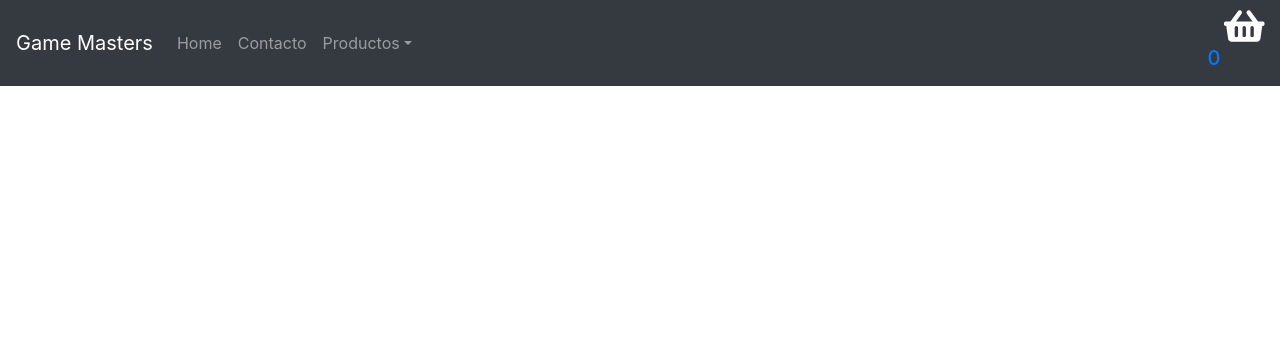
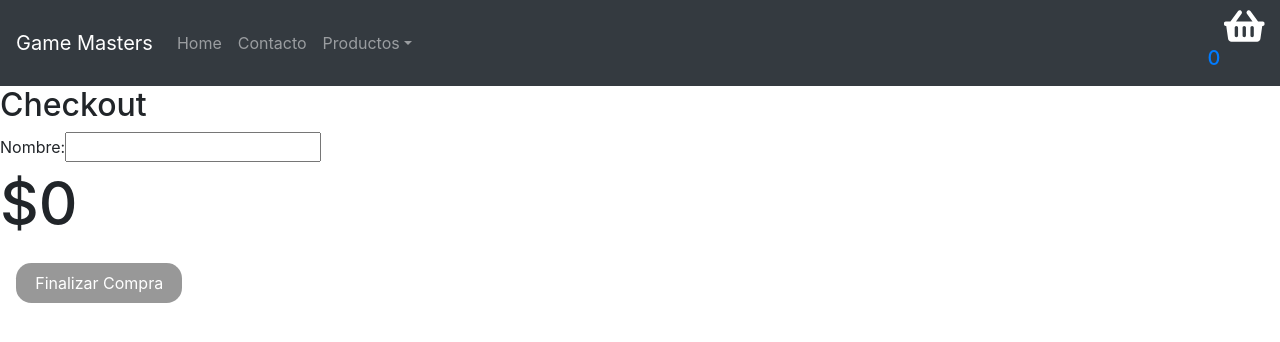
Before and after one commit to martingiando/ecommerce, a React (Create React App) app: page /checkout in a window 1280 px wide. Shown: the top 342 px of the page. Built offline with nearby package versions, Linux system fonts and the light colour scheme.

Commit message:
Ultimo Desafio

```diff
--- a/src/App.js
+++ b/src/App.js
@@ -5,6 +5,7 @@ import NavBar from './components/navbar/navbar'
 import ItemDetailContainer from './containers/ItemDetailContainer/ItemDetailContainer'
 import Cart from './containers/CartContainer/Cart'
 import { CartProvider } from './Context/CartContext';
+import CheckoutContainer from './containers/CheckoutContainer/CheckoutContainer';
 
 
 function App() {
@@ -28,6 +29,10 @@ function App() {
           <Cart />
         </Route>
 
+        <Route exact path='/checkout'>
+          <CheckoutContainer />
+        </Route>
+
       </Switch>
 
     </BrowserRouter>
--- a/src/components/ItemDetail/ItemDetail.js
+++ b/src/components/ItemDetail/ItemDetail.js
@@ -4,7 +4,7 @@ import Counter from '../counter/counter'
 import { useState } from 'react'
 import useCartContext from '../../Context/CartContext'
 
-const ItemDetail = ({product}) => {
+const ItemDetail = ({ product }) => {
 
     const [quantity, setQuantity] = useState(1)
 
--- a/src/components/greeting/greeting.js
+++ b/src/components/greeting/greeting.js
@@ -5,9 +5,7 @@ const Greeting = ({greeting}) => {
 
     return (
         <main>
-
             <h2 className={'title'}>{greeting}</h2>
-
         </main>
     );
 }
--- a/src/containers/CartContainer/Cart.js
+++ b/src/containers/CartContainer/Cart.js
@@ -26,6 +26,7 @@ const Cart = () => {
                     </div>
                 ))}
                 <h3>${getGrandTotal()}</h3>
+                <Button content={`Comprar`} path={'/checkout'} />
             </div>
         </>
     );
--- /dev/null
+++ b/src/containers/CheckoutContainer/CheckoutContainer.js
@@ -0,0 +1,59 @@
+import Button from "../../components/Button/Button";
+import {useState} from 'react'
+import useCartContext from "../../Context/CartContext";
+import { getFirestore } from '../../Firebase/Firebase'
+
+const CheckoutContainer = () => {
+    const { products, getGrandTotal } = useCartContext();
+    const [orderId, setOrderId] = useState()
+    console.log(products)
+
+    const db = getFirestore()
+
+    const orders =  db.collection("orders")
+
+    const Compra = () => {
+
+        let nombre = document.querySelector("#fname").value;
+        let PrecioTotal = getGrandTotal(products);
+
+        const newOrder = {
+            buyer: nombre,
+            items: products,
+            total: PrecioTotal,
+        }
+
+        console.log(nombre)
+        orders.add(newOrder).then(({ id }) => {
+            setOrderId(id)
+        }).catch(err => {
+            console.log(err)
+        }).finally(() => {
+            alert("Compra realizada con exito")
+            console.log(orderId)
+        })
+    }
+
+    return (
+        <>
+            <h2>Checkout</h2>
+            <form action="#">
+                <label for="fname">Nombre:</label>
+                <input type="text" id="fname" name="fname" />
+            </form>
+            {
+                products.map((product) => {
+                    <div key={product.id} className={"checkoutProduct"}>
+                        <h3>{product.modelo}</h3>
+                        <h3>{product.quantity}</h3>
+                        <h3>${product.precio}</h3>
+                    </div>
+                })
+            }
+            <h3>${getGrandTotal()}</h3>
+            <Button content={'Finalizar Compra'} callback={() => Compra()} />
+        </>
+    )
+}
+
+export default CheckoutContainer;
```
Lines whose indentation alone changed are shown as unchanged.
